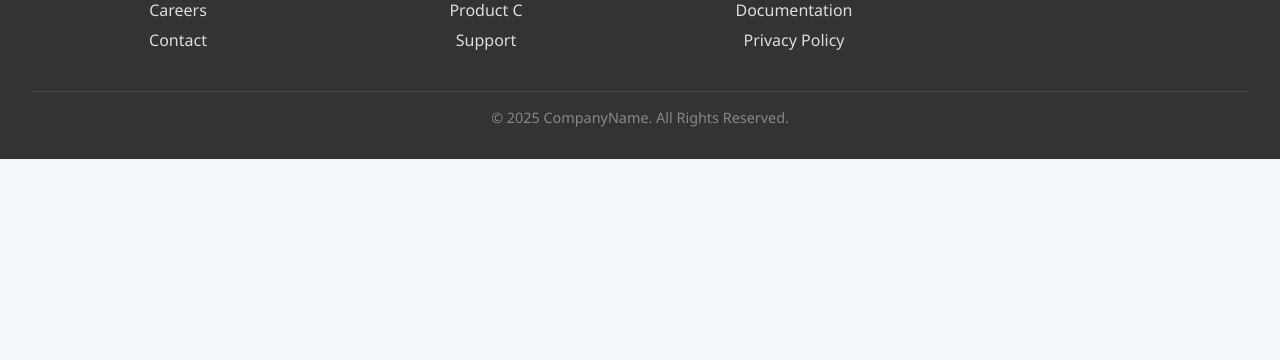
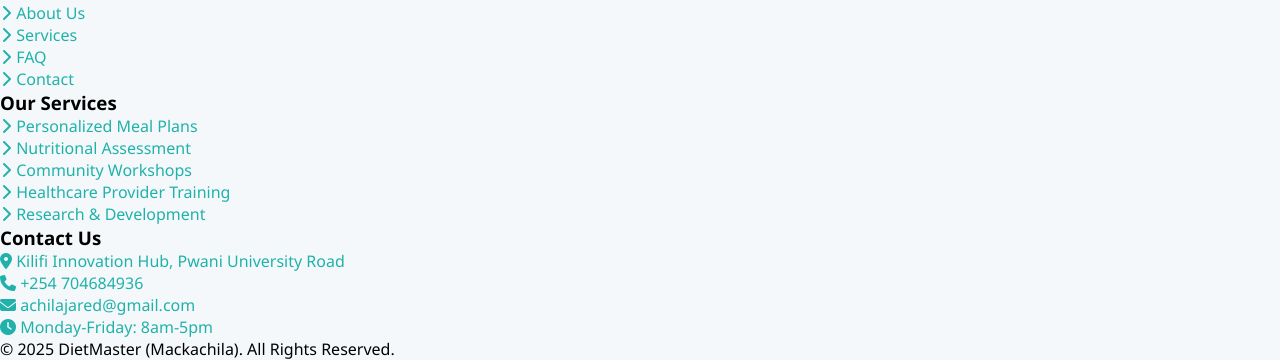
Before and after one commit to Mackachila/DietmasterFinal, a website: page public/register.html in a window 1280 px wide. Shown: the part 991-1351 px from the top of the page. Before the commit the page ends 1150 px from the top, so only its background shows below. Drawn offline with Linux system fonts and the light colour scheme.

Commit message:
Update register.html

```diff
--- a/public/register.html
+++ b/public/register.html
@@ -460,47 +460,45 @@
     </div>
 
     <!-- Footer -->
-    <footer class="footer">
-        <div class="footer-content">
-            <div class="footer-column">
-                <h3>Company</h3>
+<footer>
+    <div class="footer-grid">
+        <div class="footer-col">
+            <h3>About DietMaster</h3>
+            <p>DietMaster is dedicated to improving child nutrition in Kilifi County through Computerised Meal Recommendations that respect local food availability and cultural preferences.</p>
+            <p>Our innovative approach combines technology with nutritional expertise to fight malnutrition in children under 5 years.</p>
+        </div>
+        <div class="footer-col">
+            <h3>Quick Links</h3>
             <ul>
-                    <li><a href="#">About Us</a></li>
-                    <li><a href="#">Our Team</a></li>
-                    <li><a href="#">Careers</a></li>
-                    <li><a href="#">Contact</a></li>
+                <li><a href="#home"><i class="fas fa-chevron-right"></i> Home</a></li>
+                <li><a href="#about"><i class="fas fa-chevron-right"></i> About Us</a></li>
+                <li><a href="#services"><i class="fas fa-chevron-right"></i> Services</a></li>
+                <li><a href="#faq"><i class="fas fa-chevron-right"></i> FAQ</a></li>
+                <li><a href="#contact"><i class="fas fa-chevron-right"></i> Contact</a></li>
             </ul>
         </div>
-            <div class="footer-column">
-                <h3>Services</h3>
+        <div class="footer-col">
+            <h3>Our Services</h3>
             <ul>
-                    <li><a href="#">Product A</a></li>
-                    <li><a href="#">Product B</a></li>
-                    <li><a href="#">Product C</a></li>
-                    <li><a href="#">Support</a></li>
+                <li><a href="/account"><i class="fas fa-chevron-right"></i> Personalized Meal Plans</a></li>
+                <li><a href="/account"><i class="fas fa-chevron-right"></i> Nutritional Assessment</a></li>
+                <li><a href="/account"><i class="fas fa-chevron-right"></i> Community Workshops</a></li>
+                <li><a href="/account"><i class="fas fa-chevron-right"></i> Healthcare Provider Training</a></li>
+                <li><a href="/account"><i class="fas fa-chevron-right"></i> Research & Development</a></li>
             </ul>
         </div>
-            <div class="footer-column">
-                <h3>Resources</h3>
+        <div class="footer-col">
+            <h3>Contact Us</h3>
             <ul>
-                    <li><a href="#">Blog</a></li>
-                    <li><a href="#">FAQ</a></li>
-                    <li><a href="#">Documentation</a></li>
-                    <li><a href="#">Privacy Policy</a></li>
+                <li><a href="#"><i class="fas fa-map-marker-alt"></i> Kilifi Innovation Hub, Pwani University Road</a></li>
+                <li><a href="tel:+254712345678"><i class="fas fa-phone"></i> +254 704684936</a></li>
+                <li><a href="mailto:info@dietmaster.co.ke"><i class="fas fa-envelope"></i> achilajared@gmail.com</a></li>
+                <li><a href="#"><i class="fas fa-clock"></i> Monday-Friday: 8am-5pm</a></li>
             </ul>
         </div>
-            <div class="footer-column">
-                <h3>Connect With Us</h3>
-                <div class="social-links">
-                    <a href="#"><i class="fab fa-facebook-f"></i></a>
-                    <a href="#"><i class="fab fa-twitter"></i></a>
-                    <a href="#"><i class="fab fa-instagram"></i></a>
-                    <a href="#"><i class="fab fa-linkedin-in"></i></a>
     </div>
-            </div>
-        </div>
-        <div class="copyright">
-            <p>&copy; 2025 CompanyName. All Rights Reserved.</p>
+    <div class="footer-bottom">
+        <p>&copy; 2025 DietMaster (Mackachila). All Rights Reserved.</p>
     </div>
 </footer>
     <script src="validation.js"></script>
@@ -529,4 +527,5 @@
         });
     </script>
 </body>
+
 </html>
```
Lines whose indentation alone changed are shown as unchanged.
